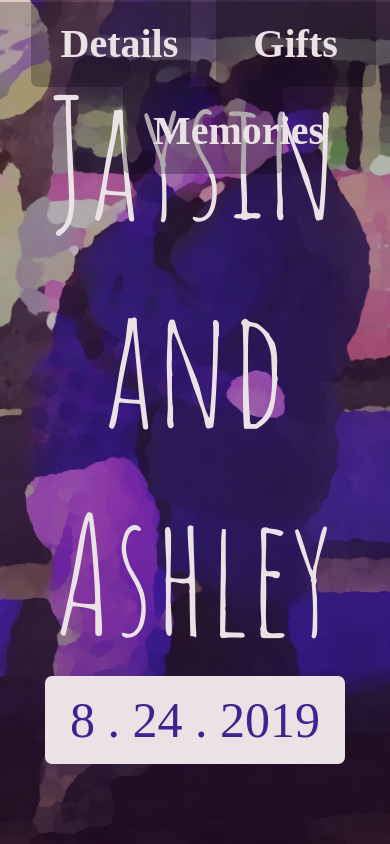
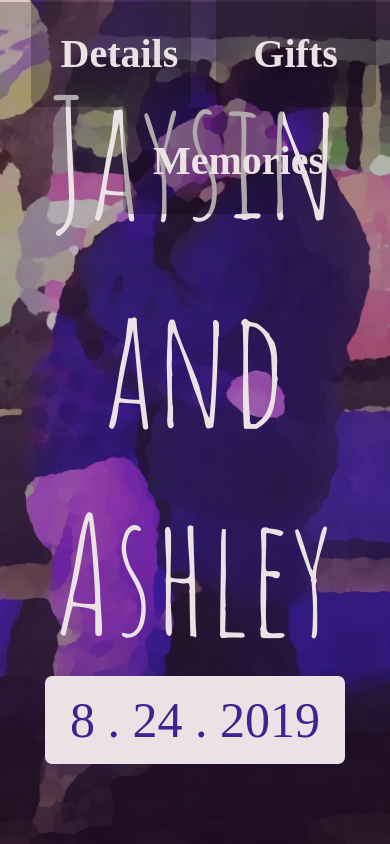
Before and after one commit to bryanchambers/gordonwedding, a Flask app: page / in a window 390 px wide. Run offline with Flask 2, Linux system fonts and the light colour scheme; some web fonts are replaced.

Commit message:
Mobile styling

```diff
--- a/static/styles.css
+++ b/static/styles.css
@@ -314,7 +314,7 @@ form textarea {
     .nav-button {
         width:         20%;
         margin:        0px 10px;
-        padding:       20px 30px;
+        padding:       30px 30px;
         font-size:     40px;
         font-weight:   bold;
         border-radius: 0px 0px 7px 7px;
```
